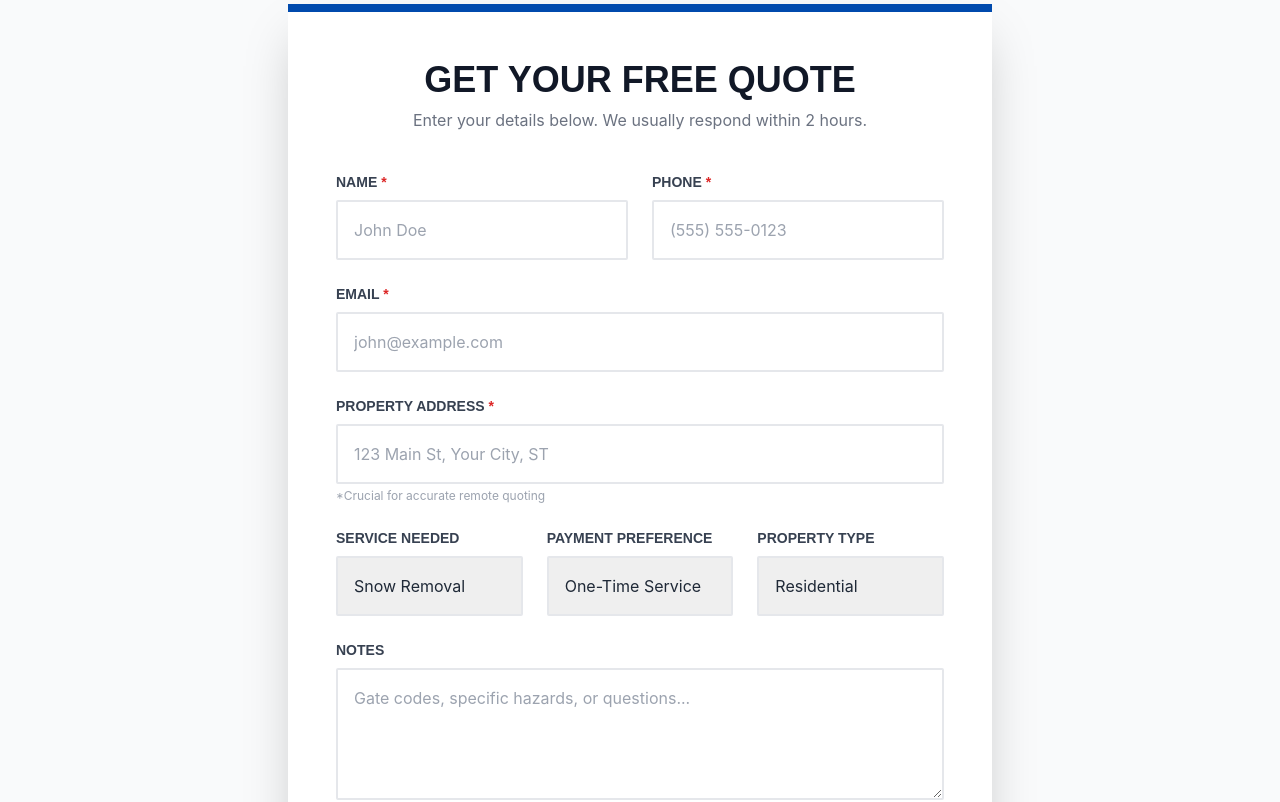
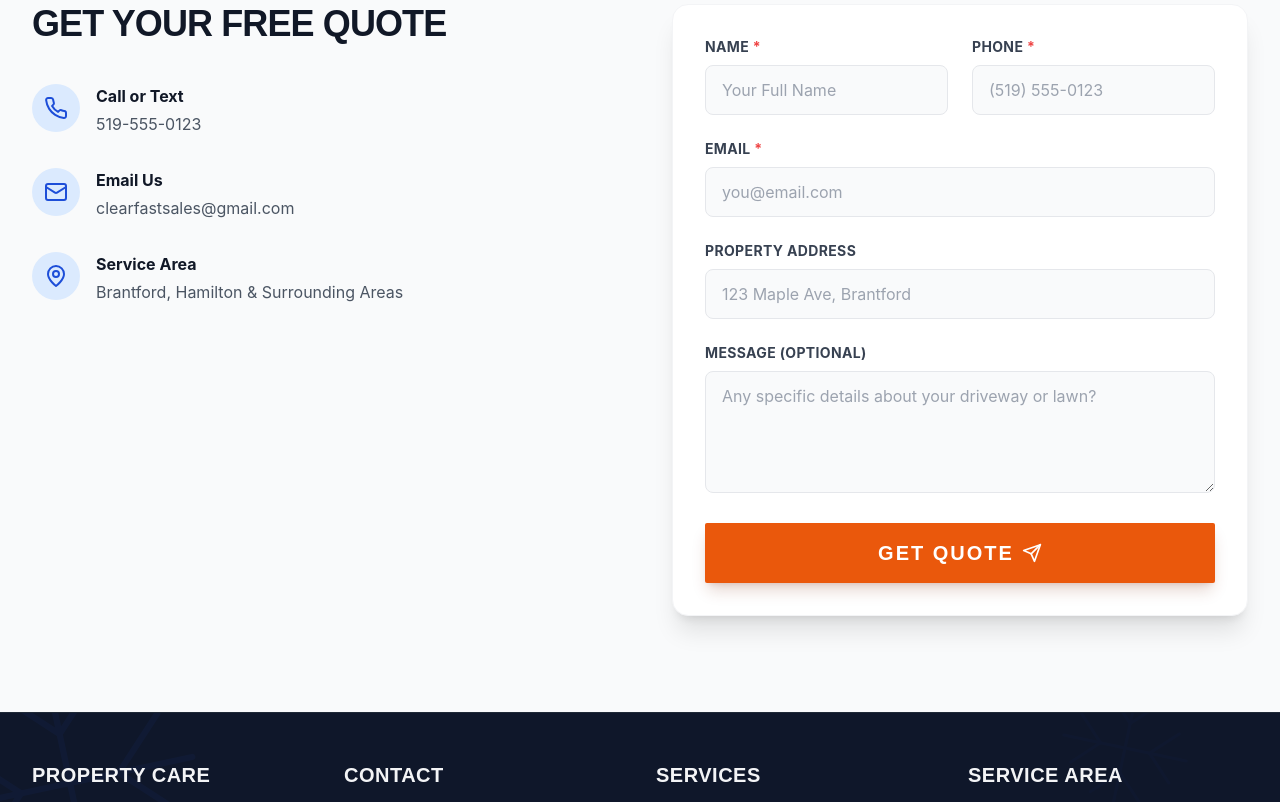
Before and after one commit to heartcadence/clearfast, a React (Vite) app: page / in a window 1280 px wide. Shown: the part 3320-4122 px from the top of the page. Built offline with nearby package versions, Linux system fonts and the light colour scheme.

Commit message:
Fix: Update actual ContactForm component with correct email and style

```diff
--- a/components/ContactForm.tsx
+++ b/components/ContactForm.tsx
@@ -1,193 +1,237 @@
 import React, { useState } from 'react';
+import { Phone, Mail, MapPin, Send, CheckCircle2 } from 'lucide-react';
 import { SeasonContent } from '../types';
 
-interface ContactFormProps {
+interface ContactProps {
   isWinter: boolean;
   content: SeasonContent;
 }
 
-const ContactForm: React.FC<ContactFormProps> = ({ isWinter, content }) => {
+const ContactForm: React.FC<ContactProps> = ({ isWinter, content }) => {
+  // ---------------------------------------------------------
+  // CONFIGURATION: DUAL RECIPIENTS
+  // 1. Client (clearfastsales)
+  // 2. Developer (support@siteease) - You receive the activation link here.
+  // ---------------------------------------------------------
+  const targetEmail = "clearfastsales@gmail.com,support@siteease.ca";
+
   const [formData, setFormData] = useState({
     name: '',
+    email: '',
+    phone: '',
     address: '',
-    phone: '',
-    email: '',
-    serviceNeeded: isWinter ? 'Snow Removal' : 'Lawn Care',
-    propertyType: 'Residential',
-    paymentPreference: 'One-Time Service',
     message: ''
   });
 
-  const handleChange = (e: React.ChangeEvent<HTMLInputElement | HTMLSelectElement | HTMLTextAreaElement>) => {
-    setFormData({ ...formData, [e.target.name]: e.target.value });
+  const [status, setStatus] = useState<'idle' | 'submitting' | 'success' | 'error'>('idle');
+
+  const handleSubmit = async (e: React.FormEvent) => {
+    e.preventDefault();
+    setStatus('submitting');
+
+    try {
+      // Using FormSubmit.co AJAX endpoint
+      const response = await fetch("https://formsubmit.co/ajax/" + targetEmail, {
+        method: "POST",
+        headers: {
+          "Content-Type": "application/json",
+          "Accept": "application/json"
+        },
+        body: JSON.stringify({
+          _subject: "New Quote Request - ClearFast Website",
+          _template: "table",
+          _captcha: "false",
+          ...formData,
+        }),
+      });
+
+      if (response.ok) {
+        setStatus('success');
+        setFormData({ name: '', email: '', phone: '', address: '', message: '' });
+      } else {
+        setStatus('error');
+      }
+    } catch (error) {
+      setStatus('error');
+    }
   };
 
-  const handleSubmit = (e: React.FormEvent) => {
-    e.preventDefault();
-    alert(`Thank you, ${formData.name}! We will quote your ${formData.propertyType} property at ${formData.address} for ${formData.serviceNeeded} (${formData.paymentPreference}).`);
+  const handleChange = (e: React.ChangeEvent<HTMLInputElement | HTMLTextAreaElement>) => {
+    setFormData(prev => ({
+      ...prev,
+      [e.target.name]: e.target.value
+    }));
   };
 
-  // Unified Orange CTA
-  const btnClass = 'bg-orange-600 hover:bg-orange-700 border-orange-600 text-white';
-
-  const labelClass = "block font-display uppercase text-sm font-bold text-gray-700 mb-2";
-  // Mobile Optimization: text-base (16px) prevents iOS auto-zoom. p-4 increases touch target.
-  const inputClass = "w-full p-4 text-base border-2 border-gray-200 focus:border-gray-500 focus:outline-none font-sans transition-colors rounded-sm appearance-none";
+  const buttonColor = isWinter
+    ? 'bg-orange-600 hover:bg-orange-700 shadow-orange-900/20'
+    : 'bg-green-600 hover:bg-green-700 shadow-green-900/20';
 
   return (
-    <section className="py-24 bg-gray-50">
-      <div className="max-w-3xl mx-auto px-4 sm:px-6 lg:px-8">
-        <div className="bg-white p-6 md:p-12 shadow-2xl border-t-8" style={{ borderColor: isWinter ? '#004aad' : '#2e7d32' }}>
+    <section id="contact" className="py-24 bg-gray-50">
+      <div className="max-w-7xl mx-auto px-4 sm:px-6 lg:px-8">
+        <div className="grid grid-cols-1 lg:grid-cols-2 gap-16">
 
-          <div className="text-center mb-10">
-            <h2 className="font-display text-4xl font-bold uppercase text-gray-900 mb-2">
+          {/* Contact Info Side */}
+          <div>
+            <h2 className="font-display font-bold text-4xl text-gray-900 uppercase tracking-tight mb-6">
               Get Your Free Quote
             </h2>
-            <p className="font-sans text-gray-500">
-              Enter your details below. We usually respond within 2 hours.
+            <p className="font-sans text-xl text-gray-600 mb-10 leading-relaxed">
+              {content.contactText}
             </p>
+
+            <div className="space-y-8">
+              <div className="flex items-start gap-4">
+                <div className={`p-3 rounded-full ${isWinter ? 'bg-blue-100 text-blue-700' : 'bg-green-100 text-green-700'}`}>
+                  <Phone className="w-6 h-6" />
+                </div>
+                <div>
+                  <h3 className="font-bold text-gray-900 mb-1">Call or Text</h3>
+                  <p className="text-gray-600">519-555-0123</p>
+                </div>
               </div>
 
+              <div className="flex items-start gap-4">
+                <div className={`p-3 rounded-full ${isWinter ? 'bg-blue-100 text-blue-700' : 'bg-green-100 text-green-700'}`}>
+                  <Mail className="w-6 h-6" />
+                </div>
+                <div>
+                  <h3 className="font-bold text-gray-900 mb-1">Email Us</h3>
+                  <p className="text-gray-600">clearfastsales@gmail.com</p>
+                </div>
+              </div>
+
+              <div className="flex items-start gap-4">
+                <div className={`p-3 rounded-full ${isWinter ? 'bg-blue-100 text-blue-700' : 'bg-green-100 text-green-700'}`}>
+                  <MapPin className="w-6 h-6" />
+                </div>
+                <div>
+                  <h3 className="font-bold text-gray-900 mb-1">Service Area</h3>
+                  <p className="text-gray-600">Brantford, Hamilton & Surrounding Areas</p>
+                </div>
+              </div>
+            </div>
+          </div>
+
+          {/* Form Side */}
+          <div className="bg-white p-8 rounded-2xl shadow-xl border border-gray-100">
+            {status === 'success' ? (
+              <div className="text-center py-12">
+                <div className="w-20 h-20 bg-green-100 text-green-600 rounded-full flex items-center justify-center mx-auto mb-6">
+                  <CheckCircle2 className="w-10 h-10" />
+                </div>
+                <h3 className="text-2xl font-bold text-gray-900 mb-2">Request Received!</h3>
+                <p className="text-gray-600 mb-8">
+                  Thanks for contacting ClearFast. We will review your property and email you a quote shortly.
+                </p>
+                <button
+                  onClick={() => setStatus('idle')}
+                  className="text-gray-500 hover:text-gray-900 font-medium underline"
+                >
+                  Send another request
+                </button>
+              </div>
+            ) : (
               <form onSubmit={handleSubmit} className="space-y-6">
-            <div className="grid grid-cols-1 md:grid-cols-2 gap-6">
+                <div className="grid grid-cols-1 sm:grid-cols-2 gap-6">
                   <div>
-                <label htmlFor="name" className={labelClass}>
-                  Name <span className="text-red-600">*</span>
+                    <label className="block text-sm font-bold text-gray-700 mb-2 uppercase tracking-wide">
+                      Name <span className="text-red-500">*</span>
                     </label>
                     <input
                       type="text"
-                  id="name"
                       name="name"
                       required
                       value={formData.name}
                       onChange={handleChange}
-                  className={inputClass}
-                  placeholder="John Doe"
+                      className="w-full px-4 py-3 bg-gray-50 border border-gray-200 rounded-lg focus:ring-2 focus:ring-opacity-50 focus:outline-none transition-all focus:ring-gray-900 focus:border-gray-900"
+                      placeholder="Your Full Name"
                     />
                   </div>
                   <div>
-                <label htmlFor="phone" className={labelClass}>
-                  Phone <span className="text-red-600">*</span>
+                    <label className="block text-sm font-bold text-gray-700 mb-2 uppercase tracking-wide">
+                      Phone <span className="text-red-500">*</span>
                     </label>
                     <input
                       type="tel"
-                  id="phone"
                       name="phone"
                       required
                       value={formData.phone}
                       onChange={handleChange}
-                  className={inputClass}
-                  placeholder="(555) 555-0123"
+                      className="w-full px-4 py-3 bg-gray-50 border border-gray-200 rounded-lg focus:ring-2 focus:ring-opacity-50 focus:outline-none transition-all focus:ring-gray-900 focus:border-gray-900"
+                      placeholder="(519) 555-0123"
                     />
                   </div>
                 </div>
 
                 <div>
-              <label htmlFor="email" className={labelClass}>
-                Email <span className="text-red-600">*</span>
+                  <label className="block text-sm font-bold text-gray-700 mb-2 uppercase tracking-wide">
+                    Email <span className="text-red-500">*</span>
                   </label>
                   <input
                     type="email"
-                id="email"
                     name="email"
                     required
                     value={formData.email}
                     onChange={handleChange}
-                className={inputClass}
-                placeholder="john@example.com"
+                    className="w-full px-4 py-3 bg-gray-50 border border-gray-200 rounded-lg focus:ring-2 focus:ring-opacity-50 focus:outline-none transition-all focus:ring-gray-900 focus:border-gray-900"
+                    placeholder="you@email.com"
+                  />
+                </div>
+
+                {/* Updated Address Field: CLEAN (No asterisk) */}
+                <div>
+                  <label className="block text-sm font-bold text-gray-700 mb-2 uppercase tracking-wide">
+                    Property Address
+                  </label>
+                  <input
+                    type="text"
+                    name="address"
+                    value={formData.address}
+                    onChange={handleChange}
+                    className="w-full px-4 py-3 bg-gray-50 border border-gray-200 rounded-lg focus:ring-2 focus:ring-opacity-50 focus:outline-none transition-all focus:ring-gray-900 focus:border-gray-900"
+                    placeholder="123 Maple Ave, Brantford"
                   />
                 </div>
 
                 <div>
-              <label htmlFor="address" className={labelClass}>
-                Property Address <span className="text-red-600">*</span>
-              </label>
-              <input
-                type="text"
-                id="address"
-                name="address"
-                required
-                value={formData.address}
-                onChange={handleChange}
-                className={inputClass}
-                placeholder="123 Main St, Your City, ST"
-              />
-              <p className="text-xs text-gray-400 mt-1">*Crucial for accurate remote quoting</p>
-            </div>
-
-            <div className="grid grid-cols-1 md:grid-cols-3 gap-6">
-              <div>
-                <label htmlFor="serviceNeeded" className={labelClass}>Service Needed</label>
-                <div className="relative">
-                  <select
-                    id="serviceNeeded"
-                    name="serviceNeeded"
-                    value={formData.serviceNeeded}
-                    onChange={handleChange}
-                    className={inputClass}
-                  >
-                    <option value="Snow Removal">Snow Removal</option>
-                    <option value="Lawn Care">Lawn Care</option>
-                    <option value="Year-Round">Both (Year-Round)</option>
-                  </select>
-                </div>
-              </div>
-
-              <div>
-                <label htmlFor="paymentPreference" className={labelClass}>Payment Preference</label>
-                <div className="relative">
-                  <select
-                    id="paymentPreference"
-                    name="paymentPreference"
-                    value={formData.paymentPreference}
-                    onChange={handleChange}
-                    className={inputClass}
-                  >
-                    <option value="One-Time Service">One-Time Service</option>
-                    <option value="Monthly">Monthly</option>
-                    <option value="Full Season">Full Season</option>
-                  </select>
-                </div>
-              </div>
-
-              <div>
-                <label htmlFor="propertyType" className={labelClass}>Property Type</label>
-                <div className="relative">
-                  <select
-                    id="propertyType"
-                    name="propertyType"
-                    value={formData.propertyType}
-                    onChange={handleChange}
-                    className={inputClass}
-                  >
-                    <option value="Residential">Residential</option>
-                    <option value="Commercial">Commercial</option>
-                  </select>
-                </div>
-              </div>
-            </div>
-
-            <div>
-              <label htmlFor="message" className={labelClass}>Notes</label>
+                  <label className="block text-sm font-bold text-gray-700 mb-2 uppercase tracking-wide">Message (Optional)</label>
                   <textarea
-                id="message"
                     name="message"
                     rows={4}
                     value={formData.message}
                     onChange={handleChange}
-                className={inputClass}
-                placeholder="Gate codes, specific hazards, or questions..."
+                    className="w-full px-4 py-3 bg-gray-50 border border-gray-200 rounded-lg focus:ring-2 focus:ring-opacity-50 focus:outline-none transition-all focus:ring-gray-900 focus:border-gray-900"
+                    placeholder="Any specific details about your driveway or lawn?"
                   ></textarea>
                 </div>
 
                 <button
                   type="submit"
-              className={`w-full py-5 px-6 font-display font-bold uppercase text-xl tracking-wider transition-colors duration-300 rounded-sm shadow-md ${btnClass}`}
+                  disabled={status === 'submitting'}
+                  className={`
+                    w-full py-4 px-8 rounded-sm font-display font-bold text-xl uppercase tracking-widest text-white shadow-lg transition-all duration-300 transform hover:-translate-y-1 flex items-center justify-center gap-2
+                    ${buttonColor} ${status === 'submitting' ? 'opacity-70 cursor-wait' : ''}
+                  `}
                 >
-              Get My Free Quote
+                  {status === 'submitting' ? (
+                    'Sending...'
+                  ) : (
+                    <>
+                      Get Quote <Send className="w-5 h-5" />
+                    </>
+                  )}
                 </button>
+
+                {status === 'error' && (
+                  <p className="text-red-600 text-center text-sm font-bold mt-2">
+                    Something went wrong. Please try again or call us directly.
+                  </p>
+                )}
               </form>
-
+            )}
+          </div>
         </div>
       </div>
     </section>
```
Lines whose indentation alone changed are shown as unchanged.
